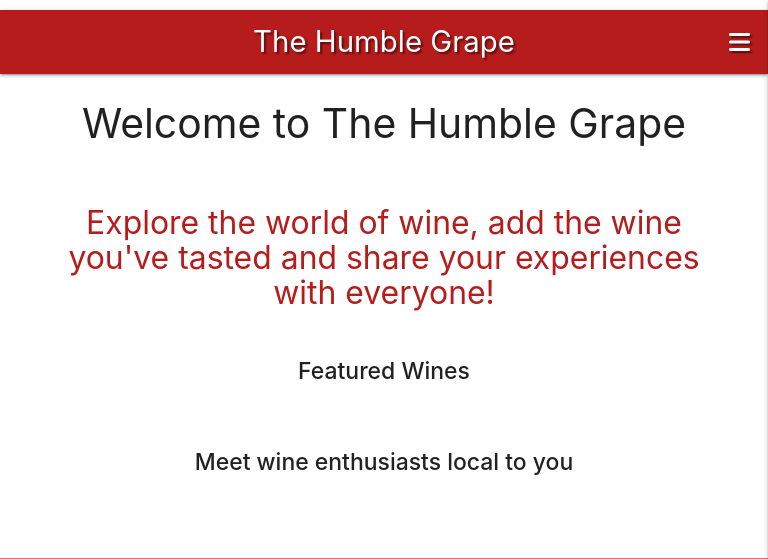
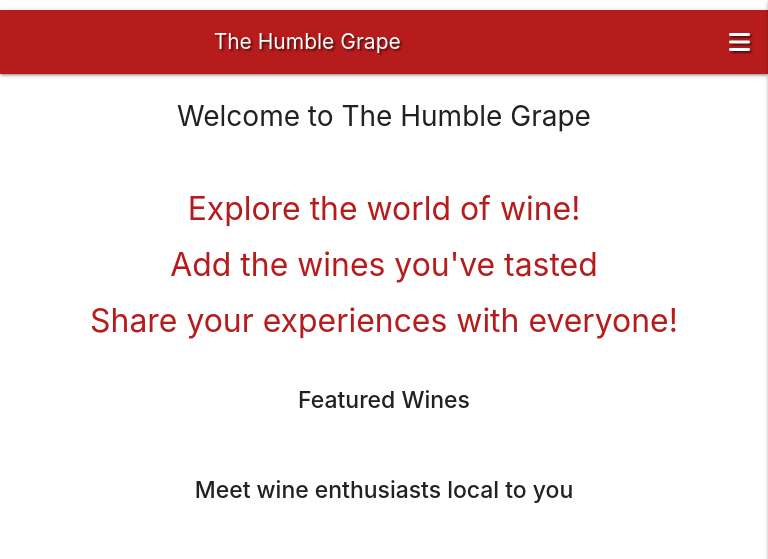
Before and after one commit to AdelleKing/bytheglass, a Flask app: page / in a window 768 px wide. Shown: the top 559 px of the page. Run offline with Flask 3, Linux system fonts and the light colour scheme; data that the repository does not hold is empty; some libraries are stand-ins or nearby versions.

Commit message:
added media queries

```diff
--- a/app.py
+++ b/app.py
@@ -98,7 +98,7 @@
 @app.route("/logout")
 def logout():
     # remove user from session cookie
-    flash("You have been logged out")
+    flash("You've been logged out")
     session.pop("user")
     return redirect(url_for("login"))
 
--- a/static/css/style.css
+++ b/static/css/style.css
@@ -88,3 +88,43 @@
 .card .card-action:last-child{
   display: flex;
 }
+
+@media only screen and (max-width:992px){
+
+  nav .brand-logo{
+  left: 40%;
+  font-size: 1.5rem;
+}
+
+.inside{
+  display: flex;
+  flex-direction: column;
+}
+
+.col1{
+  margin: 3px;
+}
+
+.row .col.m7{
+  width: 100%;
+}
+
+h3{
+  font-size: 2rem;
+}
+
+}
+
+@media only screen and (max-width:992px){
+
+  .btn, .btn-large, .btn-small, .btn-flat{
+    font-size: .9rem;
+    padding: 0 3px;
+  }
+}
+
+@media only screen and (min-width:601px){
+.row .col.m3{
+height:40rem;
+}
+}
--- a/templates/profile.html
+++ b/templates/profile.html
@@ -32,6 +32,8 @@
                 {% else %}
                 <img src="/static/images/penguin.png" >
                 {% endif %}
+                <a href="{{ url_for('update', users_id=users._id) }}" class="updateDetails">Update Your Details</a>
+
             </div>
                 <div class="col1">
                     <strong>Username: </strong>{{users.username}} <br>
@@ -39,7 +41,6 @@
                     <strong>Location: </strong>{{users.location}} <br>
                     <strong>Gender: </strong>{{users.gender}} <br>
                     <strong>Favourite Wine Colour: </strong>{{users.favourite}} <br>
-                    <a href="{{ url_for('update', users_id=users._id) }}" class="updateDetails">Update Your Details</a>
                 </div>
                 <div class="col1">
                     <strong>Favourite wine region: </strong>{{users.wine_region}} <br>
--- a/templates/wine.html
+++ b/templates/wine.html
@@ -2,7 +2,9 @@
 {% block content %}
 
 <h3 class="center-align"> Welcome to The Humble Grape</h3> <br>
-<h4 class="center-align red-text text-darken-4">Explore the world of wine, add the wine you've tasted and share your experiences with everyone! </h4> <br>
+<h4 class="center-align red-text text-darken-4">Explore the world of wine!</h4>
+<h4 class="center-align red-text text-darken-4">Add the wines you've tasted</h4>
+<h4 class="center-align red-text text-darken-4">Share your experiences with everyone!</h4> <br>
 
 
 
@@ -46,7 +48,7 @@
       {% endfor %}
     </div><br>
 
-    <h5 class="center-align"><strong>Meet wine enthusiasts local to you </strong></h5>
+    <h5 class="center-align"><strong>Meet wine enthusiasts local to you </strong></h5><br>
     <div class="row">
       {% for users in user  %}
         <div class="col s12 m3 size">
@@ -72,7 +74,7 @@
             <div class="card-content red darken-4 white-text">
               <span class="card-title">
                 <strong>Fave wine:</strong> {{ users.favourite}}<br>
-                <strong>Fave wine region:</strong> {{ users.wine_region}}<br>
+                <strong>Fave region:</strong> {{ users.wine_region}}<br>
                 <strong>Location:</strong> {{ users.location}}<br>
               </span>
             </div>
```
